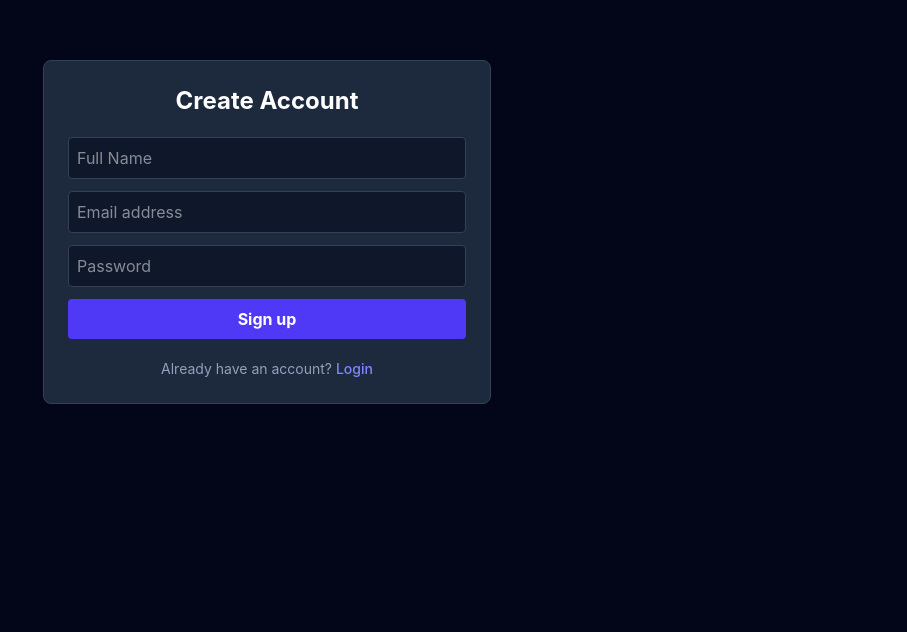
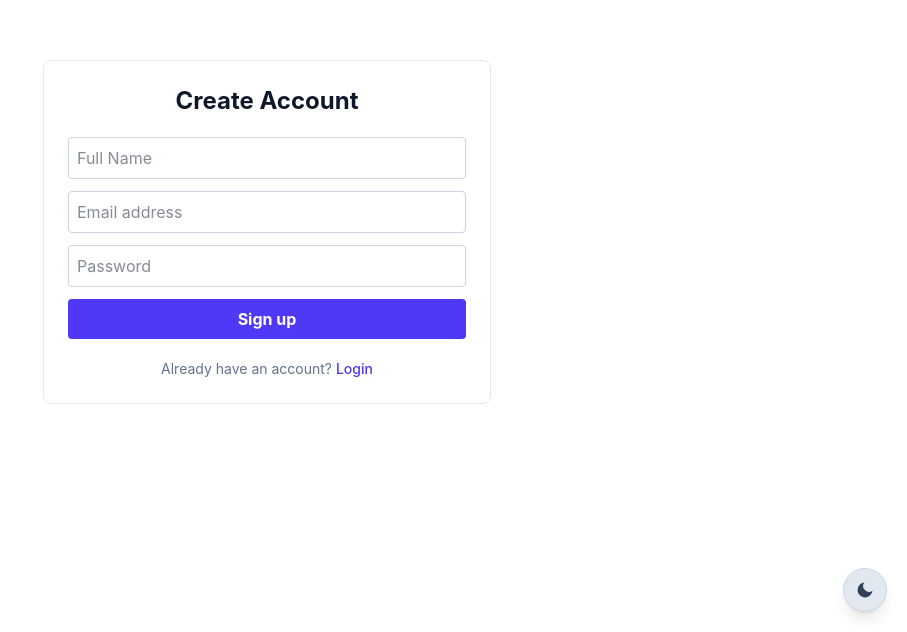
Before and after one commit to aviad-salama/task-app, a React (Vite) app in the folder client/: page /auth/signup in a window 1280 px wide. Shown: the part 168-800 px from the top of the page, without its empty margins (373-1280 px from the left). Built offline with nearby package versions, Linux system fonts and the light colour scheme; no server answers.

Commit message:
Implement theme context and update styles for dark mode support

```diff
--- a/client/src/App.tsx
+++ b/client/src/App.tsx
@@ -1,10 +1,13 @@
 import { BrowserRouter } from 'react-router-dom';
 import AppRoutes from './routes';
+import { ThemeProvider } from './contexts/ThemeContext';
 
 function App() {
   return (
     <BrowserRouter> {/* Main context provider for the entire app */}
-      <AppRoutes />
+      <ThemeProvider>
+        <AppRoutes />
+      </ThemeProvider>
     </BrowserRouter>
   );
 }
--- a/client/src/components/AddNewTask.tsx
+++ b/client/src/components/AddNewTask.tsx
@@ -36,7 +36,7 @@ function AddNewTask({ onAddTask }: AddNewTaskProps) {
   return (
     <form
       onSubmit={handleSubmit(onSubmit)}
-      className="flex flex-col gap-3 bg-slate-800 p-4 rounded-lg border border-slate-700">
+      className="flex flex-col gap-3 bg-white dark:bg-slate-800 p-4 rounded-lg border border-slate-200 dark:border-slate-700">
 
       <div className="flex flex-col gap-1">
         <input
@@ -48,7 +48,7 @@ function AddNewTask({ onAddTask }: AddNewTaskProps) {
         />
         {/* Render validation error if present */}
         {errors.name && (
-          <span className="text-red-400 text-sm">{errors.name.message}</span>
+          <span className="text-red-600 dark:text-red-400 text-sm">{errors.name.message}</span>
         )}
       </div>
 
--- a/client/src/components/Task.tsx
+++ b/client/src/components/Task.tsx
@@ -10,12 +10,12 @@ type TaskProps = TaskType & {
 function Task({ id, name, description, completed, onDelete, onComplete }: TaskProps) {
   return (
     // Main container positioned relatively for the absolute delete button
-    <div className="relative bg-slate-800 p-4 pr-12 rounded-lg border border-slate-700 flex items-center justify-between gap-4">
+    <div className="relative bg-white dark:bg-slate-800 p-4 pr-12 rounded-lg border border-slate-200 dark:border-slate-700 flex items-center justify-between gap-4">
 
       {/* Absolute delete button at top-right */}
       <button
         onClick={() => onDelete(id)}
-        className="absolute top-2 right-2 text-slate-400 hover:text-red-400 hover:bg-slate-700/60 w-7 h-7 rounded-full flex items-center justify-center transition-colors text-lg leading-none"
+        className="absolute top-2 right-2 text-slate-400 dark:text-slate-400 hover:text-red-500 dark:hover:text-red-400 hover:bg-slate-200/60 dark:hover:bg-slate-700/60 w-7 h-7 rounded-full flex items-center justify-center transition-colors text-lg leading-none"
         title="Delete task"
         aria-label="Delete task"
       >
@@ -24,10 +24,10 @@ function Task({ id, name, description, completed, onDelete, onComplete }: TaskPr
 
       {/* Task text content wrapper with min-w-0 to handle long text wrapping */}
       <div className="flex flex-col gap-1 flex-1 min-w-0">
-        <h2 className={`text-xl font-bold ${completed ? 'text-slate-500' : 'text-indigo-400'}`}>
+        <h2 className={`text-xl font-bold ${completed ? 'text-slate-500' : 'text-indigo-600 dark:text-indigo-400'}`}>
           {name}
         </h2>
-        <p className={`text-base wrap-break-word ${completed ? 'text-slate-500' : 'text-slate-300'}`}>
+        <p className={`text-base wrap-break-word ${completed ? 'text-slate-500' : 'text-slate-600 dark:text-slate-300'}`}>
           {description}
         </p>
       </div>
--- /dev/null
+++ b/client/src/contexts/ThemeContext.tsx
@@ -0,0 +1,111 @@
+import { createContext, useContext, useState, useCallback, ReactNode } from 'react';
+
+type Theme = 'light' | 'dark';
+
+const STORAGE_KEY = 'theme';
+
+/**
+ * Pure function of the current wall-clock time — no side effects, no state.
+ * 06:00–18:59 -> light ("day"), everything else -> dark ("night").
+ */
+function getTimeBasedTheme(): Theme {
+  const hour = new Date().getHours();
+  return hour >= 6 && hour < 19 ? 'light' : 'dark';
+}
+
+/**
+ * Runs once, synchronously, the first time this module is used to initialize
+ * state. Because it's passed as a *function* to useState (the "lazy initializer"
+ * pattern), React calls it only on the very first render — no useEffect required
+ * to compute a starting value.
+ */
+function getInitialTheme(): Theme {
+  const saved = localStorage.getItem(STORAGE_KEY);
+  if (saved === 'light' || saved === 'dark') {
+    return saved; // user already chose manually before — respect that
+  }
+  return getTimeBasedTheme();
+}
+
+interface ThemeContextValue {
+  theme: Theme;
+  toggleTheme: () => void;
+}
+
+const ThemeContext = createContext<ThemeContextValue | null>(null);
+
+export function ThemeProvider({ children }: { children: ReactNode }) {
+  const [theme, setTheme] = useState<Theme>(getInitialTheme);
+
+  const toggleTheme = useCallback(() => {
+    setTheme((prev) => {
+      const next: Theme = prev === 'dark' ? 'light' : 'dark';
+      // Writing to localStorage here, inside the event handler that changed
+      // the value, is a normal side effect of a user action — it doesn't need
+      // useEffect. useEffect is for syncing to something *outside* React on
+      // every render (e.g. an external subscription); a one-off write that
+      // happens because the user just clicked something belongs right in the
+      // handler that reacts to that click.
+      localStorage.setItem(STORAGE_KEY, next);
+      return next;
+    });
+  }, []);
+
+  return (
+    <ThemeContext.Provider value={{ theme, toggleTheme }}>
+      {/*
+        Applying the "dark" class here is just part of this component's JSX
+        output — it happens during render, like any other className. There's
+        no imperative DOM mutation (no document.documentElement.classList...),
+        so there's nothing here that needs an effect either.
+      */}
+      <div className={theme === 'dark' ? 'dark' : ''}>
+        <div className="min-h-screen bg-white dark:bg-slate-950 transition-colors">
+          {children}
+          <ThemeToggleButton theme={theme} onToggle={toggleTheme} />
+        </div>
+      </div>
+    </ThemeContext.Provider>
+  );
+}
+
+export function useTheme() {
+  const ctx = useContext(ThemeContext);
+  if (!ctx) {
+    throw new Error('useTheme must be used within a ThemeProvider');
+  }
+  return ctx;
+}
+
+function ThemeToggleButton({ theme, onToggle }: { theme: Theme; onToggle: () => void }) {
+  return (
+    <button
+      type="button"
+      onClick={onToggle}
+      aria-label={theme === 'dark' ? 'Switch to light mode' : 'Switch to dark mode'}
+      className="fixed bottom-5 right-5 z-50 flex items-center justify-center w-11 h-11 rounded-full
+                 bg-slate-200 dark:bg-slate-800 border border-slate-300 dark:border-slate-700
+                 text-slate-700 dark:text-slate-200 shadow-lg hover:scale-105 active:scale-95
+                 transition-transform"
+    >
+      {theme === 'dark' ? <SunIcon /> : <MoonIcon />}
+    </button>
+  );
+}
+
+function SunIcon() {
+  return (
+    <svg width="20" height="20" viewBox="0 0 24 24" fill="none" stroke="currentColor" strokeWidth="2" strokeLinecap="round" strokeLinejoin="round">
+      <circle cx="12" cy="12" r="4" />
+      <path d="M12 2v2M12 20v2M4.93 4.93l1.41 1.41M17.66 17.66l1.41 1.41M2 12h2M20 12h2M4.93 19.07l1.41-1.41M17.66 6.34l1.41-1.41" />
+    </svg>
+  );
+}
+
+function MoonIcon() {
+  return (
+    <svg width="20" height="20" viewBox="0 0 24 24" fill="currentColor">
+      <path d="M21 12.79A9 9 0 1 1 11.21 3 7 7 0 0 0 21 12.79z" />
+    </svg>
+  );
+}
--- a/client/src/index.css
+++ b/client/src/index.css
@@ -1,11 +1,17 @@
 @import "tailwindcss";
+
+/* Tailwind v4 defaults dark: to prefers-color-scheme. We want it driven by
+   a "dark" class instead (toggled by ThemeContext), so we redefine the variant. */
+@custom-variant dark (&:where(.dark, .dark *));
 
 @layer components {
   .form-input {
-    @apply p-2 bg-slate-900 border border-slate-700 rounded text-white focus:outline-none focus:border-indigo-500;
+    @apply p-2 bg-white dark:bg-slate-900 border border-slate-300 dark:border-slate-700
+           text-slate-900 dark:text-white rounded focus:outline-none focus:border-indigo-500;
   }
 
   .form-button {
-    @apply bg-indigo-600 hover:bg-indigo-700 text-white font-bold py-2 px-4 rounded transition-colors disabled:bg-slate-600;
+    @apply bg-indigo-600 hover:bg-indigo-700 text-white font-bold py-2 px-4 rounded
+           transition-colors disabled:bg-slate-400 dark:disabled:bg-slate-600;
   }
 }
--- a/client/src/routes/auth/AuthLayout.tsx
+++ b/client/src/routes/auth/AuthLayout.tsx
@@ -9,7 +9,7 @@ export default function AuthLayout() {
   }
 
   return (
-    <div className="min-h-screen bg-slate-950 flex flex-col justify-center items-center px-4">
+    <div className="min-h-screen flex flex-col justify-center items-center px-4">
       {/* Outlet renders either LoginPage or SignupPage */}
       <Outlet />
     </div>
--- a/client/src/routes/auth/signup/SignupPage.tsx
+++ b/client/src/routes/auth/signup/SignupPage.tsx
@@ -23,13 +23,13 @@ function SignupPage() {
   return (
     <form
       onSubmit={handleSubmit(onSubmit)}
-      className="flex flex-col gap-3 bg-slate-800 p-6 rounded-lg border border-slate-700 w-full max-w-md"
+      className="flex flex-col gap-3 bg-white dark:bg-slate-800 p-6 rounded-lg border border-slate-200 dark:border-slate-700 w-full max-w-md"
     >
-      <h1 className="text-2xl font-bold text-white text-center mb-2">Create Account</h1>
+      <h1 className="text-2xl font-bold text-slate-900 dark:text-white text-center mb-2">Create Account</h1>
 
       {/* Render error from the hook if exists */}
       {signupError && (
-        <div className="bg-red-900 border border-red-700 text-red-100 p-2 rounded text-sm text-center">
+        <div className="bg-red-100 dark:bg-red-900 border border-red-300 dark:border-red-700 text-red-700 dark:text-red-100 p-2 rounded text-sm text-center">
           {signupError}
         </div>
       )}
@@ -45,7 +45,7 @@ function SignupPage() {
           })}
           className="form-input"
         />
-        {errors.name && <span className="text-red-400 text-sm">{errors.name.message}</span>}
+        {errors.name && <span className="text-red-600 dark:text-red-400 text-sm">{errors.name.message}</span>}
       </div>
 
       <div className="flex flex-col gap-1">
@@ -55,7 +55,7 @@ function SignupPage() {
           {...register('email', { required: 'Email is required' })}
           className="form-input"
         />
-        {errors.email && <span className="text-red-400 text-sm">{errors.email.message}</span>}
+        {errors.email && <span className="text-red-600 dark:text-red-400 text-sm">{errors.email.message}</span>}
       </div>
 
       <div className="flex flex-col gap-1">
@@ -65,7 +65,7 @@ function SignupPage() {
           {...register('password', { required: 'Password is required', minLength: 6 })}
           className="form-input"
         />
-        {errors.password && <span className="text-red-400 text-sm">{errors.password.message}</span>}
+        {errors.password && <span className="text-red-600 dark:text-red-400 text-sm">{errors.password.message}</span>}
       </div>
 
       <button
@@ -76,9 +76,9 @@ function SignupPage() {
         {isSignupPending ? 'Creating Account...' : 'Sign up'}
       </button>
 
-      <p className="text-slate-400 text-sm text-center mt-2">
+      <p className="text-slate-500 dark:text-slate-400 text-sm text-center mt-2">
         Already have an account?{' '}
-        <Link to="/auth/login" className="text-indigo-400 hover:text-indigo-300 font-medium">
+        <Link to="/auth/login" className="text-indigo-600 dark:text-indigo-400 hover:text-indigo-500 dark:hover:text-indigo-300 font-medium">
           Login
         </Link>
       </p>
```
Also changed, not shown: client/src/routes/auth/login/LoginPage.tsx (+7 -7 lines), client/src/routes/tasks/TasksPage.tsx (+6 -6 lines).
